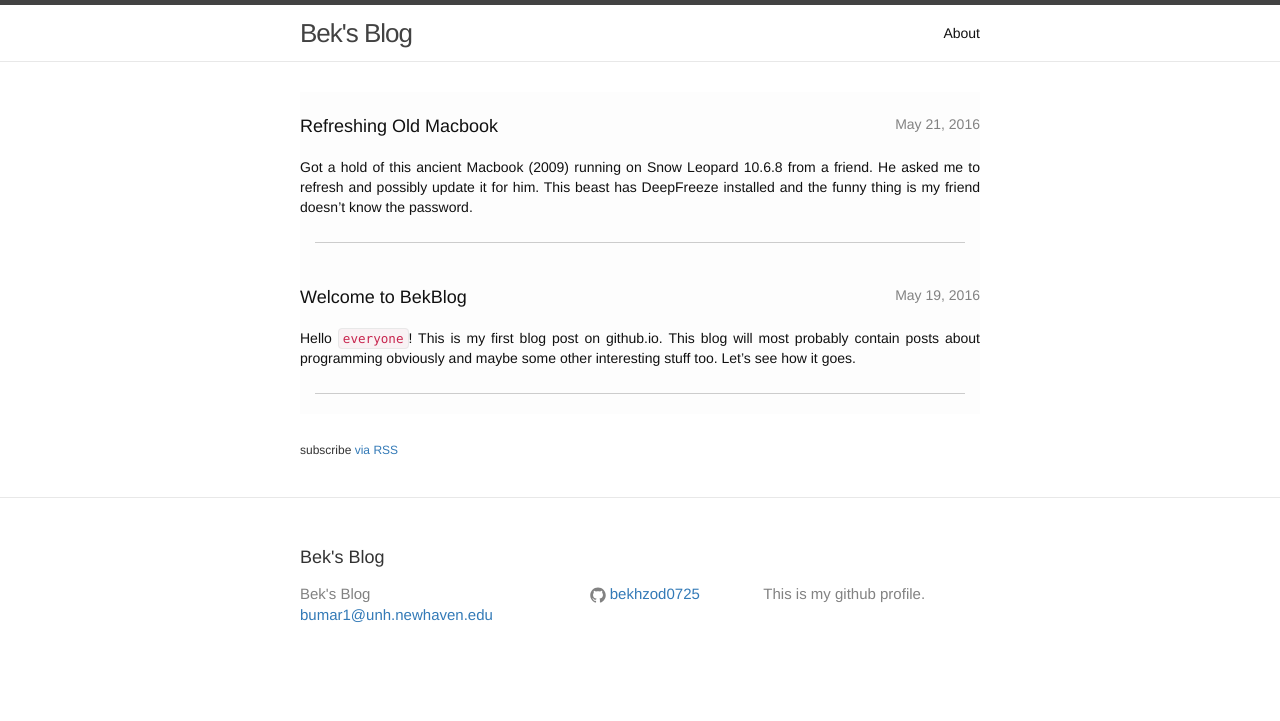
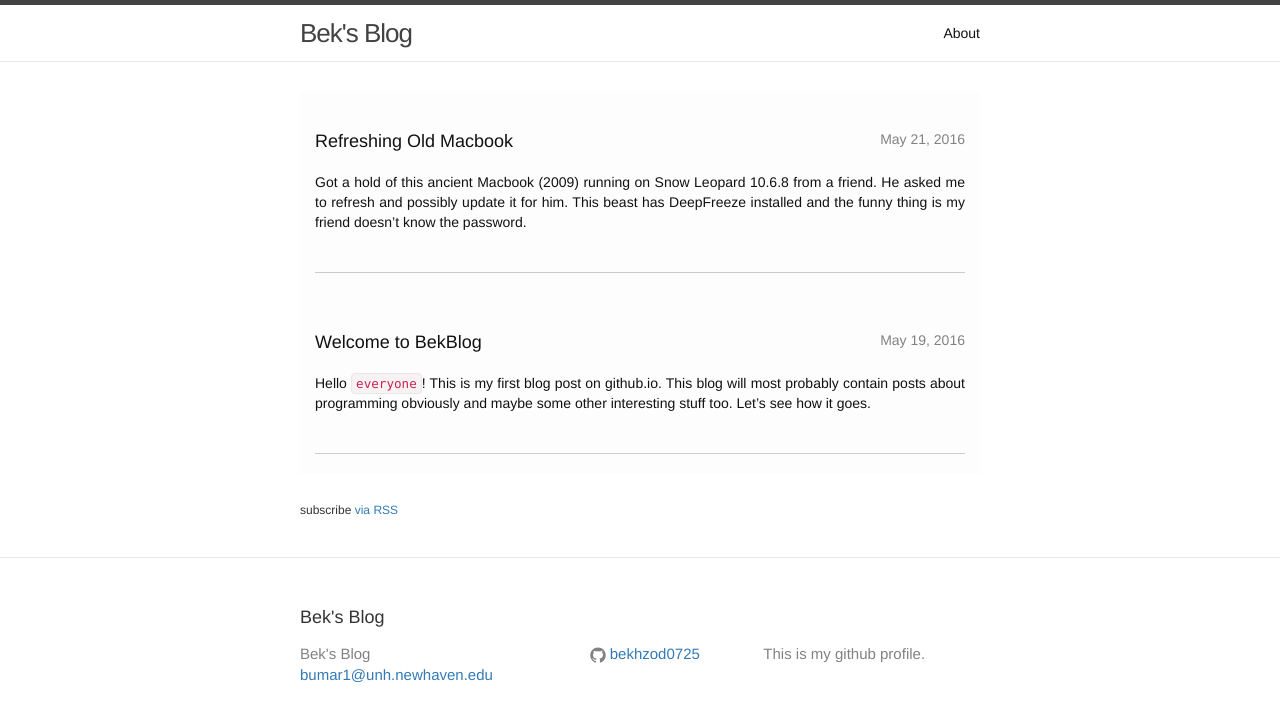
Before and after one commit to bekhzod0725/bekhzod0725.github.io, a Jekyll site: the page built from index.html, in a window 1280 px wide. Shown: the top 721 px of the page. Built offline with Jekyll 4.4.1, drawn with Linux system fonts in a browser that asks for light colours.

Commit message:
new post

```diff
--- a/index.html
+++ b/index.html
@@ -18,7 +18,7 @@ layout: default
                 </div>
               </div>
               {% else %}
-		<div class="row">
+		<div class="row" style="padding: 15px;">
                   <h4 class="row">
                       <span class="index-post-title col-md-7" align="left">{{ post.title }}</span>
                       <span class="post-meta post-date col-md-5" align="right">
```
